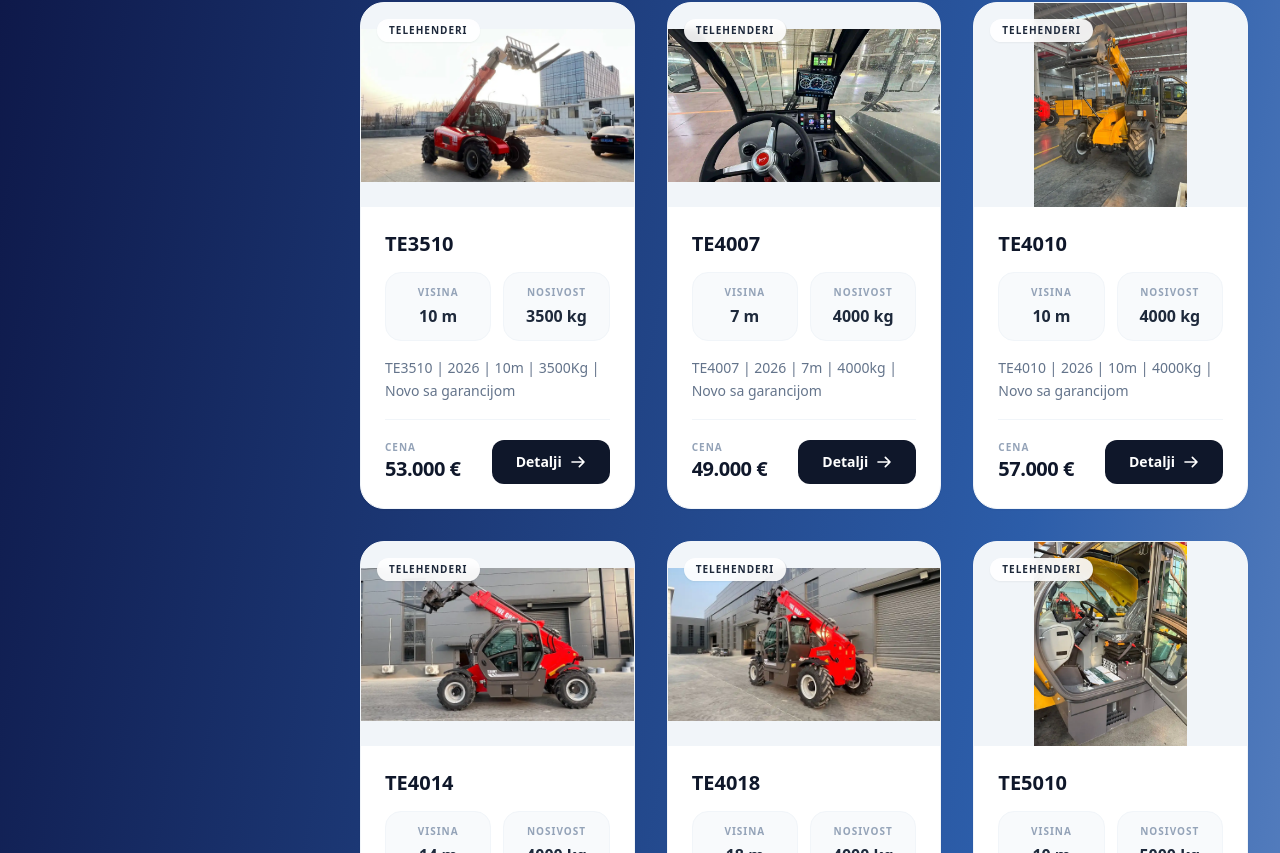
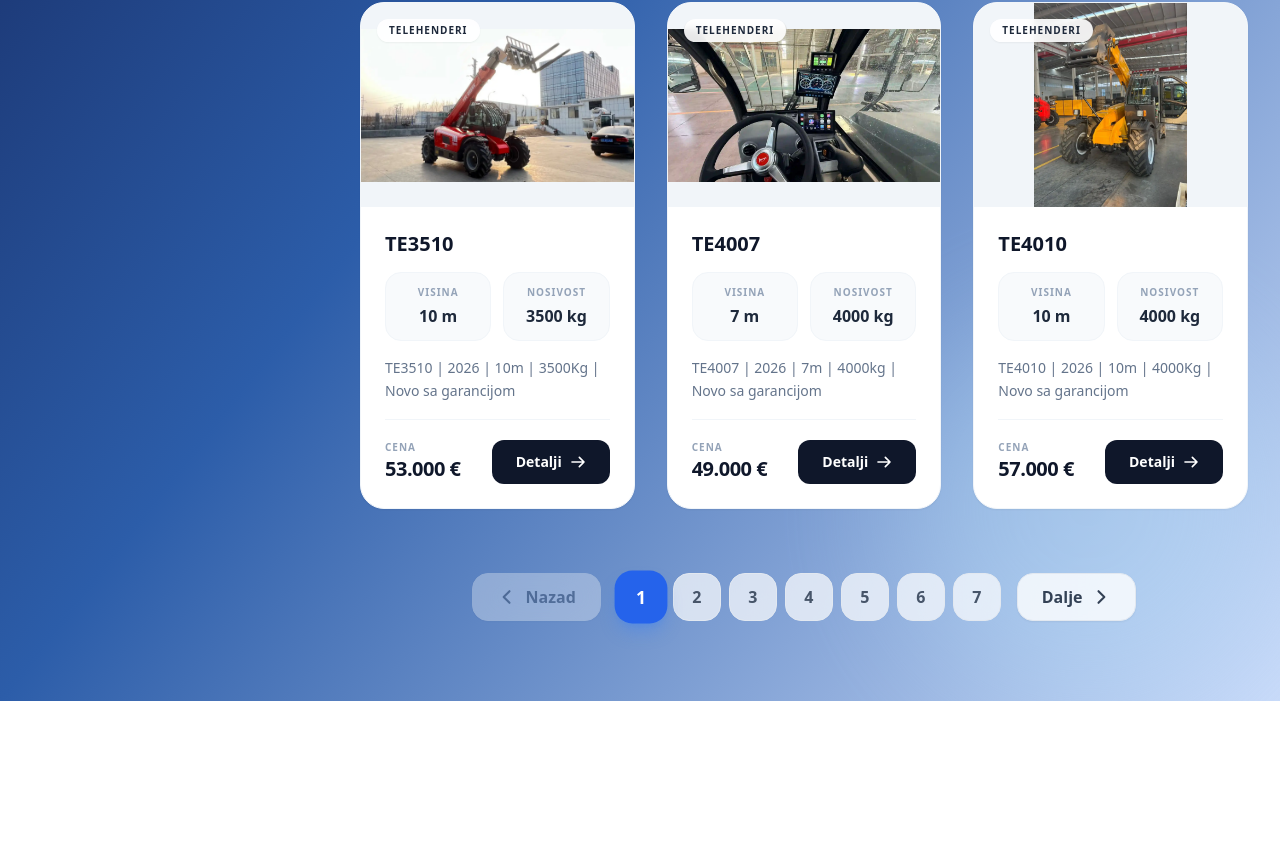
Before and after one commit to Djapedjape123/goga, a React (Vite) app: page /katalog in a window 1280 px wide. Shown: the part 947-1800 px from the top of the page. After the commit the page ends 1648 px from the top, so only its background shows below. Built offline with nearby package versions, Linux system fonts and the light colour scheme.

Commit message:
paginacija

```diff
--- a/src/components/WhatsAppButton.jsx
+++ b/src/components/WhatsAppButton.jsx
@@ -4,7 +4,7 @@ import { FaWhatsapp } from 'react-icons/fa'; // Instaliraj react-icons ako nema
 const WhatsAppButton = () => {
   // Zameni sa tvojim brojem (mora biti u formatu 381...)
   const phoneNumber = "381601234567";
-  const message = "Zdravo, pišem vam sa sajta Goga Machines. Zanima me ponuda za mašine.";
+  const message = "Zdravo, pišem vam sa sajta Masine.ai. Zanima me ponuda za mašine.";
 
   const whatsappUrl = `https://wa.me/${phoneNumber}?text=${encodeURIComponent(message)}`;
 
@@ -18,7 +18,7 @@ const WhatsAppButton = () => {
     >
       {/* Mali tool tip koji se pojavi na hover */}
       <span className="absolute right-16 bg-slate-900 text-white text-xs px-2 py-1 rounded opacity-0 group-hover:opacity-100 transition-opacity whitespace-nowrap pointer-events-none">
-        Pišite nam
+        Koje mašine vas zanimaju? Kliknite da nam pišete!
       </span>
 
       <FaWhatsapp size={28} />
--- a/src/main.jsx
+++ b/src/main.jsx
@@ -8,11 +8,7 @@ import './i18n';
 
 import { createBrowserRouter, RouterProvider } from 'react-router-dom'
 import { HelmetProvider } from 'react-helmet-async'
-// import FavoritePege from './pages/FavoritePege.jsx';
 
-// --- OBRISANI OBIČNI IMPORTI ---
-// import CatalogPage from './pages/CatalogPage.jsx';
-// import SinglePege from './pages/SinglePege.jsx';
 
 // --- SVE STRANICE SU SADA LAZY LOADED ---
 const HomePage = lazy(() => import('./pages/HomePege.jsx'));
--- a/src/pages/CatalogPage.jsx
+++ b/src/pages/CatalogPage.jsx
@@ -1,75 +1,117 @@
-import React, { useState } from 'react';
+import React, { useState, useMemo } from 'react';
 import { sveMasine } from '../data/sveMasine';
 import MachineCard from '../components/MachineCard';
 import FilterSidebar from '../components/FilterSidebar';
 import { motion } from 'framer-motion';
 
+// --- POMOĆNA FUNKCIJA ZA SIGURNO PRETVARANJE U BROJ ---
+const parseToNumber = (value) => {
+  if (value === null || value === undefined || value === "") return 0;
+  if (typeof value === "number") return value;
+  const cleaned = String(value).replace(/[^0-9.]+/g, "");
+  const num = parseFloat(cleaned);
+  return isNaN(num) ? 0 : num;
+};
+
+const DEFAULT_FILTERS = {
+  kategorija: 'sve',
+  minVisina: '', maxVisina: '',
+  minNosivost: '', maxNosivost: '',
+  minKapacitet: '', maxKapacitet: '',
+  minDubinaKopanja: '', maxDubinaKopanja: '',
+  minVisinaKopanja: '', maxVisinaKopanja: '',
+  minVisinaIstovara: '', maxVisinaIstovara: '',
+};
+
+// --- BROJ MAŠINA PO STRANICI ---
+const MASINA_PO_STRANI = 6; // Za testiranje stavi na 6
+
 function CatalogPage() {
-  const [filters, setFilters] = useState({
-    kategorija: 'sve',
-    minVisina: '',
-    maxVisina: '',
-    minNosivost: '',
-    maxNosivost: '',
-    minKapacitet: '',
-    maxKapacitet: '',
-    // Dodata stanja za mini bagere
-    minDubinaKopanja: '',
-    maxDubinaKopanja: '',
-    minVisinaKopanja: '',
-    maxVisinaKopanja: '',
-    minVisinaIstovara: '',
-    maxVisinaIstovara: '',
-  });
+  const [filters, setFilters] = useState(DEFAULT_FILTERS);
 
-  const categories = ['sve', ...new Set(sveMasine.map(m => m.kategorija))];
+  // --- STATE ZA PAGINACIJU ---
+  const [currentPage, setCurrentPage] = useState(1);
 
-  const filteredMasine = sveMasine.filter(masina => {
-    // 1. Provera kategorije
-    if (filters.kategorija !== 'sve' && masina.kategorija !== filters.kategorija) {
-      return false;
-    }
+  // --- MEGA TRIK: INTERCEPTOR ZA FILTERE ---
+  const handleSetFilters = (updater) => {
+    setFilters((prev) => {
+      const nextState = typeof updater === 'function' ? updater(prev) : updater;
 
-    // 2. Provera filtera za Telehendere
-    if (filters.minVisina && masina.specifikacije.visinaDizanja < Number(filters.minVisina)) return false;
-    if (filters.maxVisina && masina.specifikacije.visinaDizanja > Number(filters.maxVisina)) return false;
-    if (filters.minNosivost && masina.specifikacije.nosivost < Number(filters.minNosivost)) return false;
-    if (filters.maxNosivost && masina.specifikacije.nosivost > Number(filters.maxNosivost)) return false;
+      // Ako je korisnik promenio kategoriju, čistimo ostale filtere
+      if (nextState.kategorija !== prev.kategorija) {
+        setCurrentPage(1); // RESETUJEMO NA PRVU STRANU
+        return {
+          ...DEFAULT_FILTERS,
+          kategorija: nextState.kategorija
+        };
+      }
 
-    // 3. Provera filtera za Mini miksere
-    if (filters.minKapacitet && masina.specifikacije.kapacitetMesanja < Number(filters.minKapacitet)) return false;
-    if (filters.maxKapacitet && masina.specifikacije.kapacitetMesanja > Number(filters.maxKapacitet)) return false;
+      // Čak i ako promeni samo cenu/nosivost, vraćamo ga na prvu stranu
+      setCurrentPage(1);
+      return nextState;
+    });
+  };
 
-    // 4. Provera filtera za Mini bagere (NOVO)
-    // parseInt odseca "MM" iz stringa i pretvara ga u broj (npr. "3200MM" postaje 3200)
-    if (filters.minDubinaKopanja || filters.maxDubinaKopanja || filters.minVisinaKopanja || filters.maxVisinaKopanja || filters.minVisinaIstovara || filters.maxVisinaIstovara) {
+  const categories = useMemo(() => {
+    return ['sve', ...new Set(sveMasine.map(m => m.kategorija))];
+  }, []);
 
-      // Ako mašina nema ovu specifikaciju (npr. ako je telehender, a neko ukuca filter za dubinu)
-      if (!masina.specifikacije.maxDubinaKopanja) return false;
+  // --- GLAVNA LOGIKA FILTRIRANJA ---
+  const filteredMasine = useMemo(() => {
+    return sveMasine.filter(masina => {
+      if (filters.kategorija !== 'sve' && masina.kategorija !== filters.kategorija) return false;
 
-      const dubina = parseInt(masina.specifikacije.maxDubinaKopanja, 10);
-      const visinaK = parseInt(masina.specifikacije.maxVisinaKopanja, 10);
-      const visinaI = parseInt(masina.specifikacije.maxVisinaIstovara, 10);
+      const s = masina.specifikacije || {};
 
-      if (filters.minDubinaKopanja && dubina < Number(filters.minDubinaKopanja)) return false;
-      if (filters.maxDubinaKopanja && dubina > Number(filters.maxDubinaKopanja)) return false;
+      if (['sve', 'telehenderi', 'viljuskari'].includes(filters.kategorija)) {
+        const mVisina = parseToNumber(s.visinaDizanja || s.maksVisinaDizanja);
+        const mNosivost = parseToNumber(s.nosivost);
 
-      if (filters.minVisinaKopanja && visinaK < Number(filters.minVisinaKopanja)) return false;
-      if (filters.maxVisinaKopanja && visinaK > Number(filters.maxVisinaKopanja)) return false;
+        if (filters.minVisina && mVisina < parseToNumber(filters.minVisina)) return false;
+        if (filters.maxVisina && mVisina > parseToNumber(filters.maxVisina)) return false;
+        if (filters.minNosivost && mNosivost < parseToNumber(filters.minNosivost)) return false;
+        if (filters.maxNosivost && mNosivost > parseToNumber(filters.maxNosivost)) return false;
+      }
 
-      if (filters.minVisinaIstovara && visinaI < Number(filters.minVisinaIstovara)) return false;
+      if (['sve', 'mini-mikseri'].includes(filters.kategorija)) {
+        const mKapacitet = parseToNumber(s.kapacitetMesanja);
+        if (filters.minKapacitet && mKapacitet < parseToNumber(filters.minKapacitet)) return false;
+        if (filters.maxKapacitet && mKapacitet > parseToNumber(filters.maxKapacitet)) return false;
+      }
 
-    }
+      if (['sve', 'mini-bageri'].includes(filters.kategorija)) {
+        const mDubina = parseToNumber(s.maxDubinaKopanja);
+        const mVisinaK = parseToNumber(s.maxVisinaKopanja);
+        const mVisinaI = parseToNumber(s.maxVisinaIstovara);
 
-    return true;
-  });
+        if (filters.minDubinaKopanja && mDubina < parseToNumber(filters.minDubinaKopanja)) return false;
+        if (filters.maxDubinaKopanja && mDubina > parseToNumber(filters.maxDubinaKopanja)) return false;
+        if (filters.minVisinaKopanja && mVisinaK < parseToNumber(filters.minVisinaKopanja)) return false;
+        if (filters.maxVisinaKopanja && mVisinaK > parseToNumber(filters.maxVisinaKopanja)) return false;
+        if (filters.minVisinaIstovara && mVisinaI < parseToNumber(filters.minVisinaIstovara)) return false;
+      }
+
+      return true;
+    });
+  }, [filters]);
+
+  // --- LOGIKA PAGINACIJE (SECANJE NIZA) ---
+  const totalPages = Math.ceil(filteredMasine.length / MASINA_PO_STRANI);
+  const startIndex = (currentPage - 1) * MASINA_PO_STRANI;
+  const currentMachines = filteredMasine.slice(startIndex, startIndex + MASINA_PO_STRANI);
+
+  // Funkcija za skrol na vrh kada se promeni stranica
+  const handlePageChange = (newPage) => {
+    setCurrentPage(newPage);
+    window.scrollTo({ top: 0, behavior: 'smooth' });
+  };
 
   return (
     <>
-      <div className="min-h-screen bg-gradient-to-br from-[#0A0F3C] via-[#2C5DA9]  to-[#C8DAF9] pt-32 py-12 px-4 sm:px-6 lg:px-8">
-        <div className="absolute -top-40 -left-40 w-96 h-96 bg-blue-400 rounded-full blur-3xl opacity-40"></div>
-        <div className="absolute bottom-0 right-0 w-96 h-96 bg-sky-200 rounded-full blur-3xl opacity-30"></div>
-        <div className="max-w-7xl mx-auto">
+      <div className="min-h-screen bg-gradient-to-br from-[#0A0F3C] via-[#2C5DA9] to-[#C8DAF9] pt-32 py-12 px-4 sm:px-6 lg:px-8 relative overflow-x-clip">
+        <div className="absolute -top-40 -left-40 w-96 h-96 bg-blue-400 rounded-full blur-3xl opacity-40 pointer-events-none"></div>
+        <div className="absolute bottom-0 right-0 w-96 h-96 bg-sky-200 rounded-full blur-3xl opacity-30 pointer-events-none"></div>
+        <div className="max-w-7xl mx-auto relative z-10">
 
           <div className="text-center mb-16">
             <h1 className="text-4xl md:text-5xl font-extrabold text-slate-900 tracking-tight mb-4">
@@ -90,7 +132,7 @@ function CatalogPage() {
             >
               <FilterSidebar
                 filters={filters}
-                setFilters={setFilters}
+                setFilters={handleSetFilters}
                 categories={categories}
               />
             </motion.div>
@@ -99,10 +141,9 @@ function CatalogPage() {
               initial={{ opacity: 0, x: 50 }}
               animate={{ opacity: 1, x: 0 }}
               transition={{ duration: 1, delay: 0.2, ease: "easeOut" }}
-              className="w-full lg:w-3/4"
+              className="w-full lg:w-3/4 flex flex-col min-h-[500px]"
             >
-              <div className="mb-8 flex justify-between items-center bg-white/70 backdrop-blur-xl px-6 py-4 rounded-3xl shadow-[0_8px_30px_rgb(0,0,0,0.04)] border border-slate-200/60 transition-all duration-300 hover:shadow-[0_8px_30px_rgb(37,99,235,0.08)] hover:-translate-y-0.5">
-
+              <div className="mb-8 flex justify-between items-center bg-white/70 backdrop-blur-xl px-6 py-4 rounded-3xl shadow-[0_8px_30px_rgb(0,0,0,0.04)] border border-slate-200/60">
                 <div className="flex items-center gap-4">
                   <span className="relative flex h-3 w-3">
                     <span className="animate-ping absolute inline-flex h-full w-full rounded-full bg-blue-400 opacity-75"></span>
@@ -117,36 +158,91 @@ function CatalogPage() {
                     {filteredMasine.length}
                   </div>
                 </div>
-
               </div>
 
-              <div className="grid grid-cols-1 md:grid-cols-2 xl:grid-cols-3 gap-8">
-                {filteredMasine.map((masina) => (
+              {/* GRID: Mapiramo currentMachines umesto filteredMasine */}
+              <div className="grid grid-cols-1 md:grid-cols-2 xl:grid-cols-3 gap-8 flex-grow">
+                {currentMachines.map((masina) => (
                   <MachineCard key={masina.id} masina={masina} />
                 ))}
               </div>
 
+              {/* EMPTY STATE */}
               {filteredMasine.length === 0 && (
                 <div className="text-center py-20 bg-white rounded-3xl border border-slate-100 mt-8">
                   <div className="text-6xl mb-4">🚜</div>
                   <h3 className="text-2xl font-bold text-slate-800 mb-2">Ne postoji takva mašina</h3>
                   <p className="text-slate-500 mb-6">Pokušajte da proširite parametre pretrage ili poništite filtere.</p>
                   <button
-                    onClick={() => setFilters({
-                      kategorija: 'sve',
-                      minVisina: '', maxVisina: '',
-                      minNosivost: '', maxNosivost: '',
-                      minKapacitet: '', maxKapacitet: '',
-                      minDubinaKopanja: '', maxDubinaKopanja: '',
-                      minVisinaKopanja: '', maxVisinaKopanja: '',
-                      minVisinaIstovara: '', maxVisinaIstovara: ''
-                    })}
+                    onClick={() => handleSetFilters(DEFAULT_FILTERS)}
                     className="bg-blue-600 hover:bg-blue-700 text-white font-bold py-3 px-8 rounded-xl transition-colors"
                   >
                     Poništi sve filtere
                   </button>
                 </div>
               )}
+
+              {/* KONTROLE ZA PAGINACIJU */}
+              {totalPages > 1 && (
+                <div className="mt-16 mb-8 flex justify-center items-center gap-2 sm:gap-4 w-full">
+
+                  {/* PRETHODNA STRANA */}
+                  <button
+                    onClick={() => handlePageChange(currentPage - 1)}
+                    disabled={currentPage === 1}
+                    className="group flex items-center justify-center w-12 h-12 sm:w-auto sm:px-6 rounded-2xl bg-white/80 backdrop-blur-xl border border-slate-200 text-slate-700 hover:bg-slate-900 hover:text-white hover:border-slate-900 disabled:opacity-40 disabled:cursor-not-allowed transition-all duration-300 shadow-sm active:scale-95"
+                  >
+                    <svg className="w-5 h-5 sm:mr-2 transform transition-transform group-hover:-translate-x-1" fill="none" viewBox="0 0 24 24" stroke="currentColor">
+                      <path strokeLinecap="round" strokeLinejoin="round" strokeWidth="2.5" d="M15 19l-7-7 7-7" />
+                    </svg>
+                    <span className="hidden sm:block font-bold">Nazad</span>
+                  </button>
+
+                  {/* BROJEVI STRANICA */}
+                  <div className="flex items-center gap-1.5 sm:gap-2">
+                    {[...Array(totalPages)].map((_, i) => {
+                      const pageNum = i + 1;
+                      const isActive = currentPage === pageNum;
+
+                      // Pametno prikazivanje na mobilnom (sakriva srednje brojeve ako ih ima puno)
+                      const isNearCurrent = Math.abs(currentPage - pageNum) <= 1;
+                      const isEdge = pageNum === 1 || pageNum === totalPages;
+                      const showOnMobile = isNearCurrent || isEdge;
+
+                      return (
+                        <button
+                          key={pageNum}
+                          onClick={() => handlePageChange(pageNum)}
+                          className={`
+                            w-10 h-10 sm:w-12 sm:h-12 rounded-2xl font-black transition-all duration-300 flex items-center justify-center text-sm sm:text-base
+                            ${isActive
+                              ? 'bg-blue-600 text-white shadow-lg shadow-blue-500/40 scale-110 z-10'
+                              : 'bg-white/70 backdrop-blur-md border border-slate-200 text-slate-600 hover:bg-blue-50 hover:text-blue-600 hover:border-blue-200'
+                            }
+                            ${!showOnMobile ? 'hidden sm:flex' : 'flex'}
+                          `}
+                        >
+                          {pageNum}
+                        </button>
+                      );
+                    })}
+                  </div>
+
+                  {/* SLEDEĆA STRANA */}
+                  <button
+                    onClick={() => handlePageChange(currentPage + 1)}
+                    disabled={currentPage === totalPages}
+                    className="group flex items-center justify-center w-12 h-12 sm:w-auto sm:px-6 rounded-2xl bg-white/80 backdrop-blur-xl border border-slate-200 text-slate-700 hover:bg-slate-900 hover:text-white hover:border-slate-900 disabled:opacity-40 disabled:cursor-not-allowed transition-all duration-300 shadow-sm active:scale-95"
+                  >
+                    <span className="hidden sm:block font-bold">Dalje</span>
+                    <svg className="w-5 h-5 sm:ml-2 transform transition-transform group-hover:translate-x-1" fill="none" viewBox="0 0 24 24" stroke="currentColor">
+                      <path strokeLinecap="round" strokeLinejoin="round" strokeWidth="2.5" d="M9 5l7 7-7 7" />
+                    </svg>
+                  </button>
+
+                </div>
+              )}
+
             </motion.div>
 
           </div>
```
